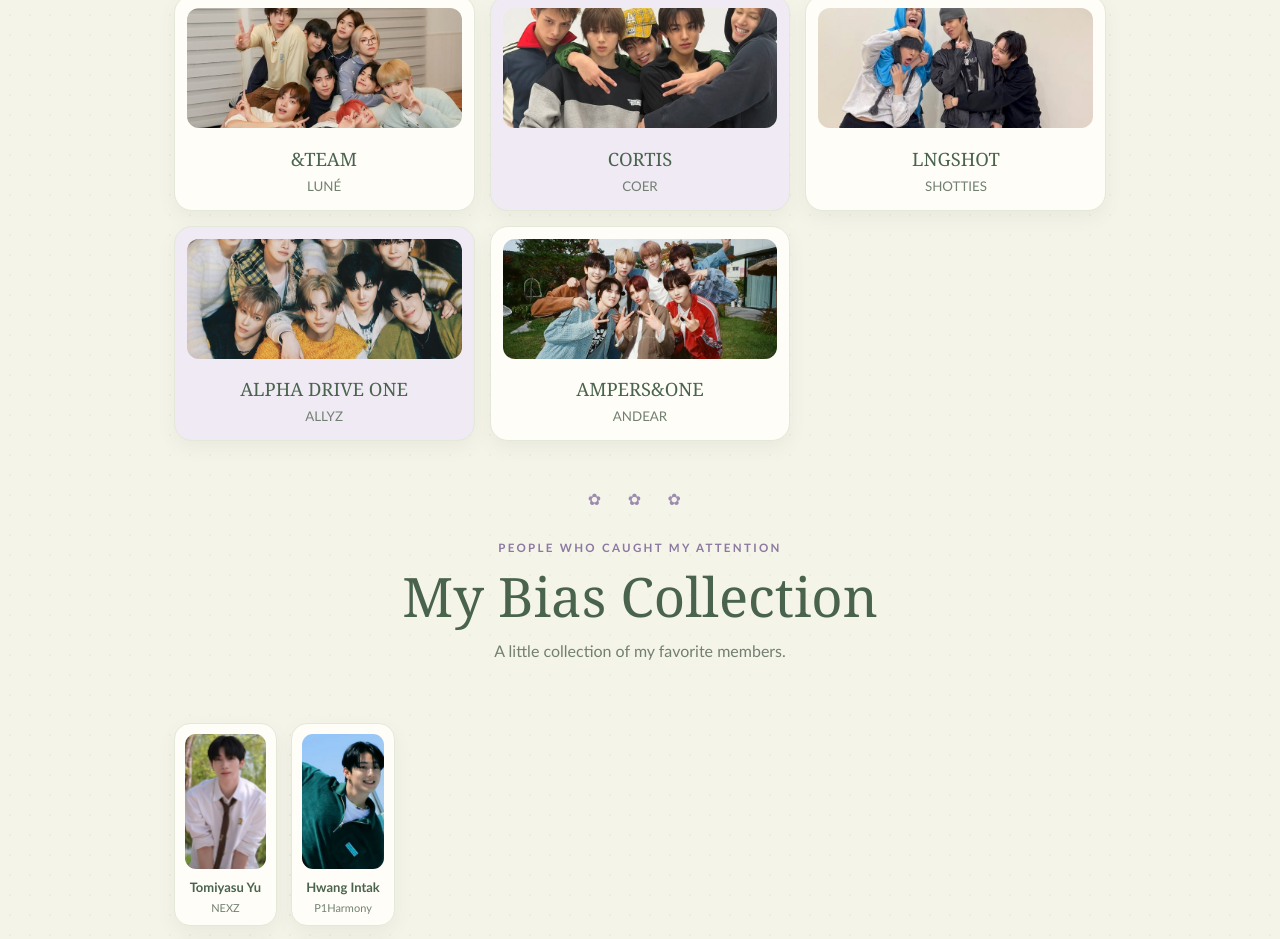
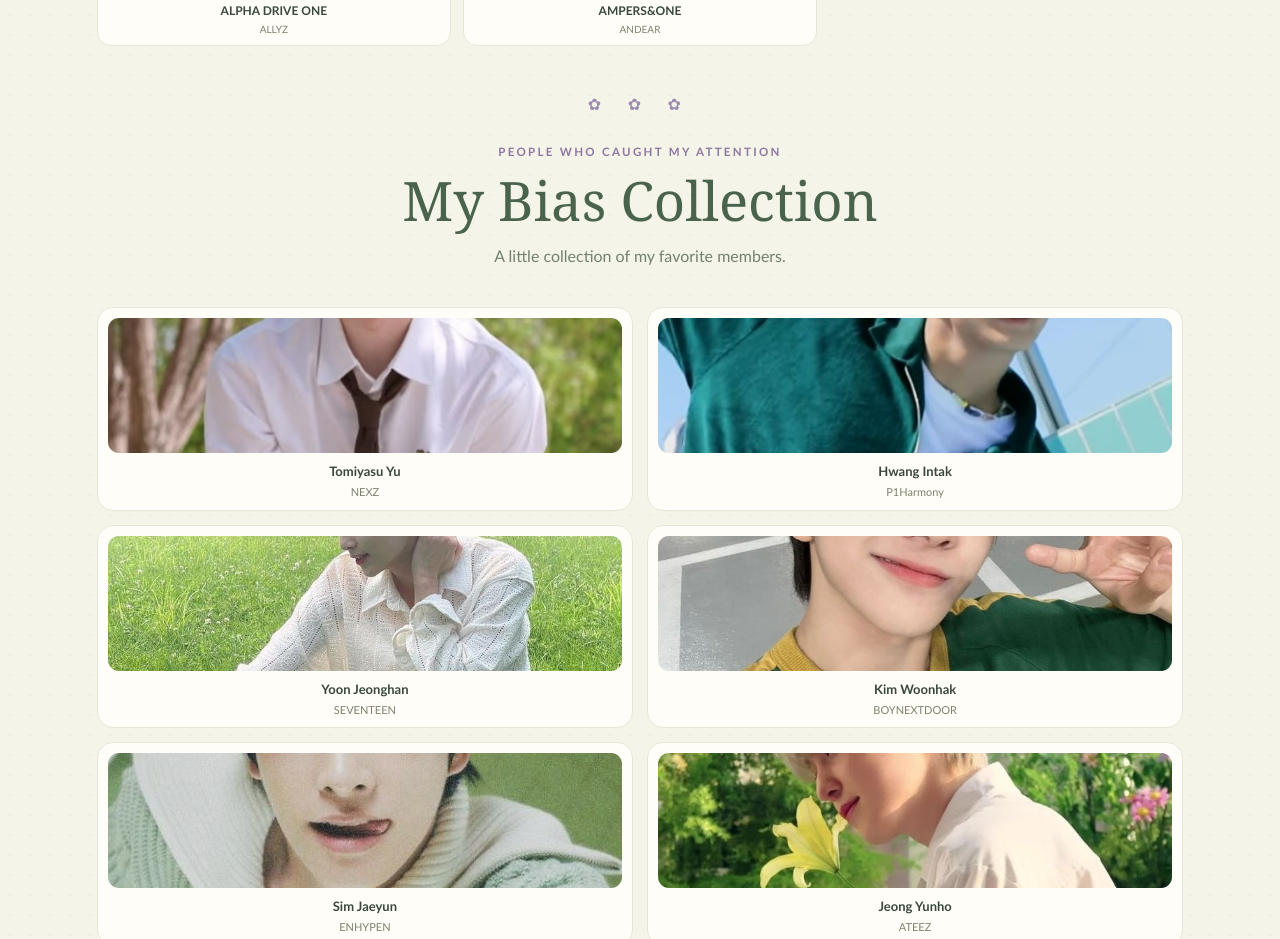
Before and after one commit to moonhely/a-little-world-of-cien, a plain HTML site: page index.html in a window 1280 px wide. Shown: the part 3415-4354 px from the top of the page. Drawn offline with Linux system fonts and the light colour scheme.

Commit message:
Update index.html

```diff
--- a/index.html
+++ b/index.html
@@ -342,267 +342,81 @@ a:hover {
     white-space: nowrap;
   }
 }
-/* K-POP SCRAPBOOK SECTION */
+/* K-POP SECTION */
+
+.kpop-subheading {
+  text-align: center;
+  margin: 25px 0 15px;
+  color: #66775c;
+  font-size: 18px;
+  font-family: inherit;
+}
+
+/* GROUP COLLECTION */
+
 .kpop-groups {
   display: grid;
   grid-template-columns: repeat(3, minmax(0, 1fr));
-  gap: 15px;
+  gap: 12px;
+  width: 100%;
+  margin-top: 18px;
 }
 
 .kpop-group-card {
+  min-width: 0;
+  box-sizing: border-box;
+  padding: 9px 6px;
   background: #fffdf7;
   border: 1px solid #e4e8d9;
-  border-radius: 18px;
-  padding: 20px 12px;
+  border-radius: 14px;
   text-align: center;
-  box-shadow: 0 7px 18px #53664a12;
-  transition: .2s;
+  overflow: hidden;
 }
 
-.kpop-group-card:nth-child(even) {
-  background: #f0eaf4;
-}
-
-.kpop-group-card:hover {
-  transform: translateY(-4px) rotate(-1deg);
+.kpop-group-card img {
+  display: block;
+  width: 100%;
+  height: 105px;
+  object-fit: cover;
+  object-position: center;
+  border-radius: 10px;
+  margin-bottom: 8px;
 }
 
 .kpop-group-card strong {
   display: block;
-  color: var(--deep-green);
-  font: 1.15rem Georgia, serif;
+  width: 100%;
+  font-size: clamp(9px, 2.5vw, 12px);
+  line-height: 1.3;
+  overflow-wrap: anywhere;
+  word-break: normal;
 }
 
 .kpop-group-card small {
   display: block;
-  color: var(--muted);
-  margin-top: 5px;
+  margin-top: 4px;
+  font-size: 10px;
+  line-height: 1.3;
+  color: #7c826f;
+  overflow-wrap: anywhere;
 }
 
-.bias-collection {
-  display: grid;
-  grid-template-columns: repeat(4, minmax(0, 1fr));
-  gap: 16px;
-}
+/* BIAS COLLECTION */
 
-.bias-card {
-  background: #fffdf7;
-  border: 1px solid #e8e1d4;
-  border-radius: 16px;
-  padding: 12px;
-  text-align: center;
-  box-shadow: 0 7px 18px #53664a12;
-}
-
-.bias-photo {
-  width: 100%;
-  aspect-ratio: 1 / 1;
-  display: grid;
-  place-items: center;
-  background: linear-gradient(145deg, #dce8d5, #eee7f4);
-  border: 1px dashed #a8b9a1;
-  border-radius: 12px;
-  color: #718071;
-  font-size: .85rem;
-  margin-bottom: 10px;
-}
-
-.bias-card strong {
-  display: block;
-  color: var(--deep-green);
-}
-
-.bias-card small {
-  color: var(--muted);
-}
-
-@media (max-width: 850px) {
-  .kpop-groups {
-    grid-template-columns: repeat(2, minmax(0, 1fr));
-  }
-
-  .bias-collection {
-    grid-template-columns: repeat(2, minmax(0, 1fr));
-  }
-}
-    .kpop-group-card {
-  background: #fffdf7;
-  border: 1px solid #e4e8d9;
-  border-radius: 18px;
-  padding: 12px;
-  text-align: center;
-  box-shadow: 0 7px 18px #53664a12;
-  overflow: hidden;
-}
-
-.kpop-group-card img {
-  width: 100%;
-  aspect-ratio: 4 / 3;
-  object-fit: cover;
-  border-radius: 12px;
-  margin-bottom: 10px;
-}
-
-.kpop-group-card strong {
-  display: block;
-  color: var(--deep-green);
-  font: 1.15rem Georgia, serif;
-}
-
-.kpop-group-card small {
-  display: block;
-  color: var(--muted);
-  margin-top: 5px;
-}
-    .kpop-group-card img {
-  width: 100%;
-  height: 120px;
-  object-fit: cover;
-  border-radius: 12px;
-  margin-bottom: 10px;
-}
-    /* BIAS SECTION */
 .bias-grid {
   display: grid;
   grid-template-columns: repeat(2, minmax(0, 1fr));
-  gap: 18px;
+  gap: 14px;
   width: 100%;
-}
-
-.bias-card {
-  width: 100%;
-  min-width: 0;
-  box-sizing: border-box;
-  padding: 12px;
-  background: #fffdf7;
-  border: 1px solid #e4e8d9;
-  border-radius: 18px;
-  text-align: center;
-}
-
-.bias-card img {
-  display: block;
-  width: 100%;
-  height: 190px;
-  object-fit: cover;
-  border-radius: 12px;
-  margin-bottom: 12px;
-}
-
-.bias-card strong {
-  display: block;
-  font-size: 14px;
-  line-height: 1.5;
-  overflow-wrap: normal;
-  word-break: normal;
-}
-
-.bias-card small {
-  display: block;
-  font-size: 12px;
-  line-height: 1.5;
-  margin-top: 5px;
-  overflow-wrap: normal;
-  word-break: normal;
-}
-<div class="bias-grid">
-  display: grid;
-  grid-template-columns: repeat(2, minmax(0, 1fr));
-  gap: 12px;
-  width: 100%;
-  margin-top: 20px;
+  margin-top: 18px;
+  align-items: stretch;
 }
 
 .bias-card {
   min-width: 0;
   width: 100%;
   box-sizing: border-box;
-  padding: 9px;
-  background: #fffdf7;
-  border: 1px solid #e4e8d9;
-  border-radius: 16px;
-  text-align: center;
-  overflow: hidden;
-}
-
-.bias-card img {
-  display: block;
-  width: 100%;
-  height: 155px;
-  object-fit: cover;
-  object-position: center;
-  border-radius: 11px;
-  margin-bottom: 9px;
-}
-
-.bias-card strong {
-  display: block;
-  font-size: 13px;
-  line-height: 1.4;
-  white-space: normal;
-  overflow-wrap: break-word;
-  word-break: normal;
-}
-
-.bias-card small {
-  display: block;
-  font-size: 11px;
-  line-height: 1.4;
-  margin-top: 4px;
-}
-
-.bias-card {
-  width: 100%;
-  box-sizing: border-box;
-  padding: 15px;
-  background: #fffdf7;
-  border: 1px solid #e4e8d9;
-  border-radius: 20px;
-  text-align: center;
-  overflow: visible;
-}
-
-.bias-card img {
-  display: block;
-  width: 100%;
-  height: 280px;
-  object-fit: cover;
-  object-position: center;
-  border-radius: 14px;
-  margin-bottom: 14px;
-}
-
-.bias-card strong {
-  display: block;
-  width: 100%;
-  font-size: 17px;
-  line-height: 1.5;
-  white-space: normal;
-  overflow-wrap: normal;
-  word-break: normal;
-}
-
-.bias-card small {
-  display: block;
-  font-size: 14px;
-  margin-top: 6px;
-  line-height: 1.5;
-}
-    /* CLEAN K-POP BIAS LAYOUT */
-.bias-grid {
-  display: grid;
-  grid-template-columns: repeat(2, minmax(0, 1fr));
-  gap: 14px;
-  width: 100%;
-  margin-top: 20px;
-  align-items: stretch;
-}
-
-.bias-card {
-  min-width: 0;
-  width: 100%;
   padding: 10px;
-  box-sizing: border-box;
   background: #fffdf7;
   border: 1px solid #e4e8d9;
   border-radius: 16px;
@@ -624,8 +438,7 @@ a:hover {
   display: block;
   font-size: 13px;
   line-height: 1.4;
-  overflow-wrap: normal;
-  word-break: normal;
+  overflow-wrap: anywhere;
 }
 
 .bias-card small {
@@ -633,9 +446,25 @@ a:hover {
   font-size: 11px;
   line-height: 1.4;
   margin-top: 4px;
+  color: #7c826f;
+  overflow-wrap: anywhere;
 }
 
+/* SMALLER PHONE SCREENS */
+
 @media (max-width: 380px) {
+  .kpop-groups {
+    gap: 8px;
+  }
+
+  .kpop-group-card {
+    padding: 7px 4px;
+  }
+
+  .kpop-group-card img {
+    height: 90px;
+  }
+
   .bias-grid {
     gap: 10px;
   }
@@ -708,9 +537,8 @@ a:hover {
         <a class="pill-button" href="https://open.spotify.com/user/31kaks2bbufmtaxgoym3qved4wnq" target="_blank" rel="noopener noreferrer">Listen with me on Spotify ↗</a>
       </div>
     </section>
+    <section class="section" id="kpop">
 
-    <section class="section" id="kpop">
-    <section class="section" id="kpop">
   <div class="section-heading">
     <div class="eyebrow">a little place for my favorite artists</div>
     <h2>My K-pop world</h2>
```
